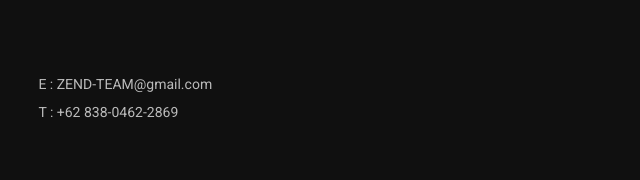
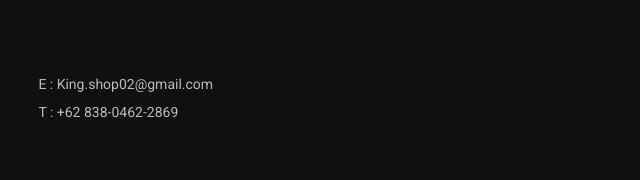
Before and after one commit to ihsanmei/kamu, a plain HTML site: page index.html in a window 1280 px wide. Shown: the part 618-798 px from the top of the page, 0-640 px from the left. Drawn offline with nearby package versions, Linux system fonts and the light colour scheme; a script that the page names is missing.

Commit message:
Update index.html

```diff
--- a/index.html
+++ b/index.html
@@ -3,7 +3,7 @@
   <head>
     <meta charset="UTF-8" />
     <meta name="viewport" content="width=device-width, initial-scale=1.0" />
-    <title>ZEND-TEAM</title>
+    <title>King.shop02</title>
     <link rel="stylesheet" href="style.css"/>
     <!-- Meta tag -->
     <meta name="author" content="ZEND" />
@@ -57,7 +57,7 @@
         data-aos-duration="1200"
         data-aos-offset="-400"
       >
-        <p>E : ZEND-TEAM@gmail.com</p>
+        <p>E : King.shop02@gmail.com</p>
         <p>T : +62 838-0462-2869</p>
       </div>
 
```
